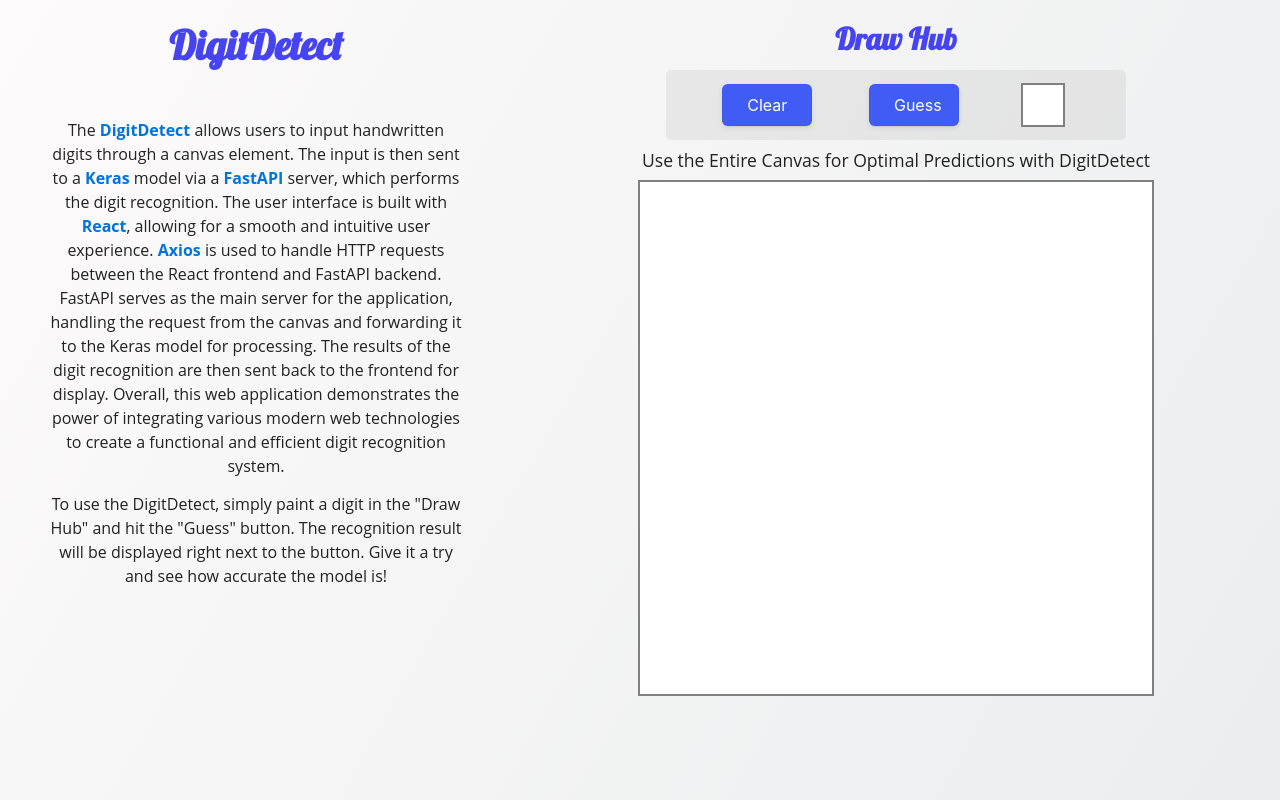
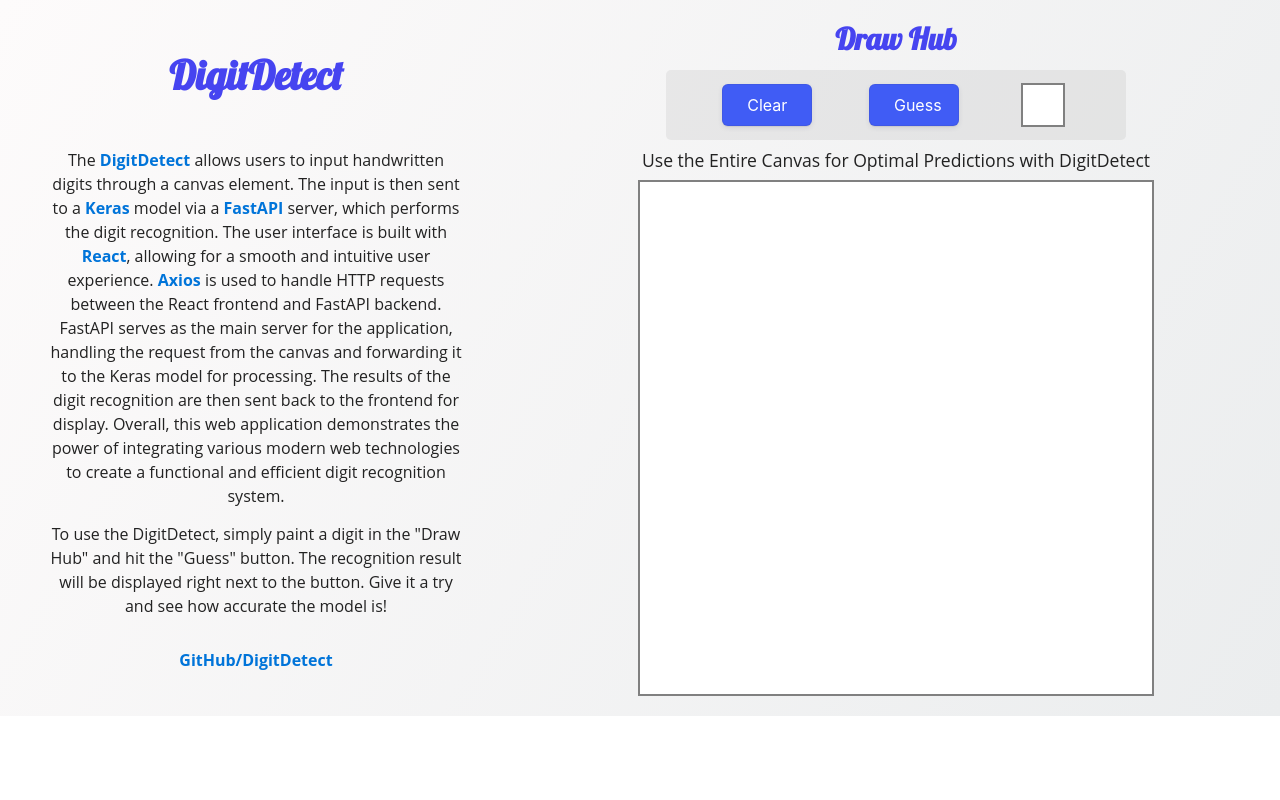
Before and after one commit to hpekkan/DigitDetect, a React (Create React App) app: page / in a window 1280 px wide. Built offline with nearby package versions, Linux system fonts and the light colour scheme.

Commit message:
github link and responsive updates

```diff
--- a/src/App.css
+++ b/src/App.css
@@ -61,7 +61,7 @@
  @media only screen and (max-width: 200px) {
   .App {
     width: 100%;
-    height: 100vh;
+    height: auto;
     display: flex;
     flex-direction: column;
     align-items: center;
@@ -72,7 +72,7 @@
     }
   .PaintArea{
     width: 100%;
-    height: 100vh;
+    height: auto;
     vertical-align: center;
     display: flex;
     justify-content: flex-start;
@@ -95,7 +95,7 @@
   }
   .InfoArea{
     width: 100%;
-    height: 100vh;
+    height: auto;
     display: flex;
     justify-content: flex-start;
     align-items: center;
@@ -204,7 +204,7 @@
  @media only screen and (min-width: 230px) {
   .App {
     width: 100%;
-    height: 100vh;
+    height: auto;
     display: flex;
     flex-direction: column;
     align-items: center;
@@ -215,7 +215,7 @@
     }
   .PaintArea{
     width: 100%;
-    height: 100vh;
+    height: auto;
     vertical-align: center;
     display: flex;
     justify-content: flex-start;
@@ -238,7 +238,7 @@
   }
   .InfoArea{
     width: 100%;
-    height: 100vh;
+    height: auto;
     display: flex;
     justify-content: flex-start;
     align-items: center;
@@ -348,7 +348,7 @@
  @media only screen and (min-width: 615px) {
   .App {
     width: 100%;
-    height: 100vh;
+    height: auto;
     display: flex;
     flex-direction: column;
     align-items: center;
@@ -359,7 +359,7 @@
     }
   .PaintArea{
     width: 100%;
-    height: 100vh;
+    height: auto;
     vertical-align: center;
     display: flex;
     justify-content: flex-start;
@@ -382,7 +382,7 @@
   }
   .InfoArea{
     width: 100%;
-    height: 100vh;
+    height: auto;
     display: flex;
     justify-content: flex-start;
     align-items: center;
@@ -492,7 +492,7 @@
  @media only screen and (min-width: 900px) {
   .App {
     width: 100%;
-    height: 100vh;
+    height: auto;
     display: flex;
     flex-direction: column;
     align-items: center;
@@ -503,7 +503,7 @@
     }
   .PaintArea{
     width: 100%;
-    height: 100vh;
+    height: auto;
     vertical-align: center;
     display: flex;
     justify-content: flex-start;
@@ -526,7 +526,7 @@
   }
   .InfoArea{
     width: 100%;
-    height: 100vh;
+    height: auto;
     display: flex;
     justify-content: flex-start;
     align-items: center;
@@ -636,7 +636,7 @@
 
   .App {
     width: 100%;
-    height: 100vh;
+    height: auto;
     display: flex;
     flex-direction: row;
     justify-content: center;
@@ -648,7 +648,7 @@
     }
   .PaintArea{
     width: 60%;
-    height: 100vh;
+    height: auto;
     vertical-align: center;
     display: flex;
     justify-content: flex-start;
@@ -671,15 +671,16 @@
   }
   .InfoArea{
     width: 40%;
-    height: 100vh;
+    height: auto;
     display: flex;
     justify-content: flex-start;
     align-items: center;
     flex-direction: column;
+    overflow: hidden;
   }
   .InfoArea p{
     margin: 10px;
-    height: 100vh;
+    height: auto;
     vertical-align: center;
     text-align: center;
     color: #222;
@@ -709,7 +710,9 @@
     font-size: 30px;
   }
 
-
+  .github{
+    cursor: pointer;
+  }
 
   .Menu {
     width: 60%;
@@ -776,7 +779,7 @@
 
   .App {
     width: 100%;
-    height: 100vh;
+    height: auto;
     display: flex;
     flex-direction: row;
     justify-content: center;
@@ -788,7 +791,7 @@
     }
   .PaintArea{
     width: 60%;
-    height: 100vh;
+    height: auto;
     vertical-align: center;
     display: flex;
     justify-content: flex-start;
@@ -811,7 +814,7 @@
   }
   .InfoArea{
     width: 40%;
-    height: 100vh;
+    height: auto;
     display: flex;
     justify-content: flex-start;
     align-items: center;
@@ -819,7 +822,7 @@
   }
   .InfoArea p{
     margin: 10px;
-    height: 100vh;
+    height: auto;
     vertical-align: center;
     text-align: center;
     color: #222;
--- a/src/components/InfoArea.js
+++ b/src/components/InfoArea.js
@@ -2,7 +2,9 @@ import { useEffect, useRef, useState } from "react";
 import "../App.css";
 
 function InfoArea() {
-
+  const handleClick = () => {
+    window.open("https://github.com/hpekkan/DigitDetect",'_blank');
+  }
 
   return (
     <div className="InfoArea">
@@ -18,6 +20,9 @@ function InfoArea() {
       To use the DigitDetect, simply paint a digit in the "Draw Hub" and hit the "Guess" button. The recognition
       result will be displayed right next to the button. Give it a try and see how accurate the model is!
       </p>
+           <p className="github">
+            <span onClick={handleClick} > GitHub/DigitDetect </span>
+           </p>
     </div>
   );
 }
```
Also changed, not shown: 1 other file (tests, documents, lock files or other folders). Lines whose indentation alone changed are shown as unchanged.
